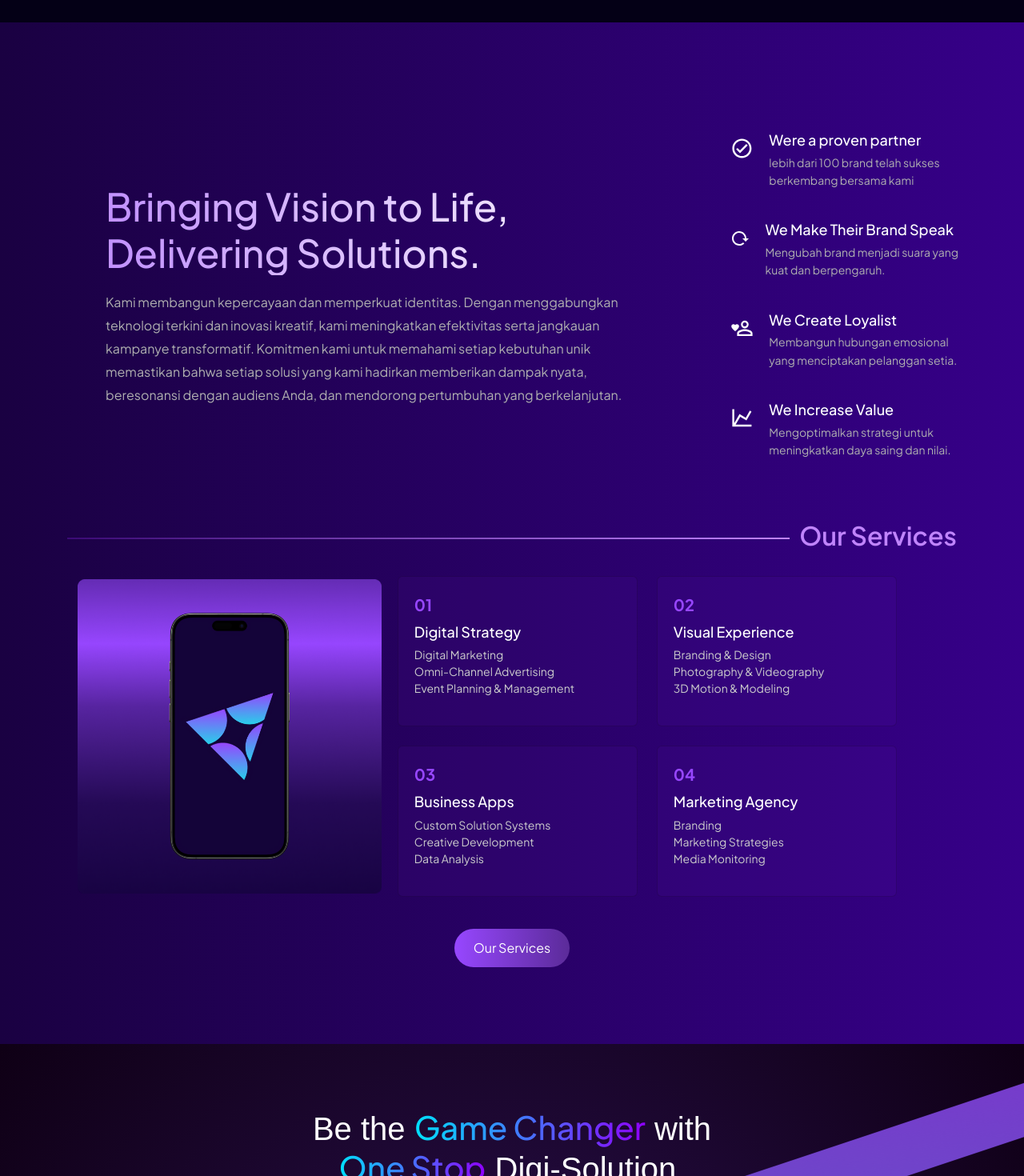
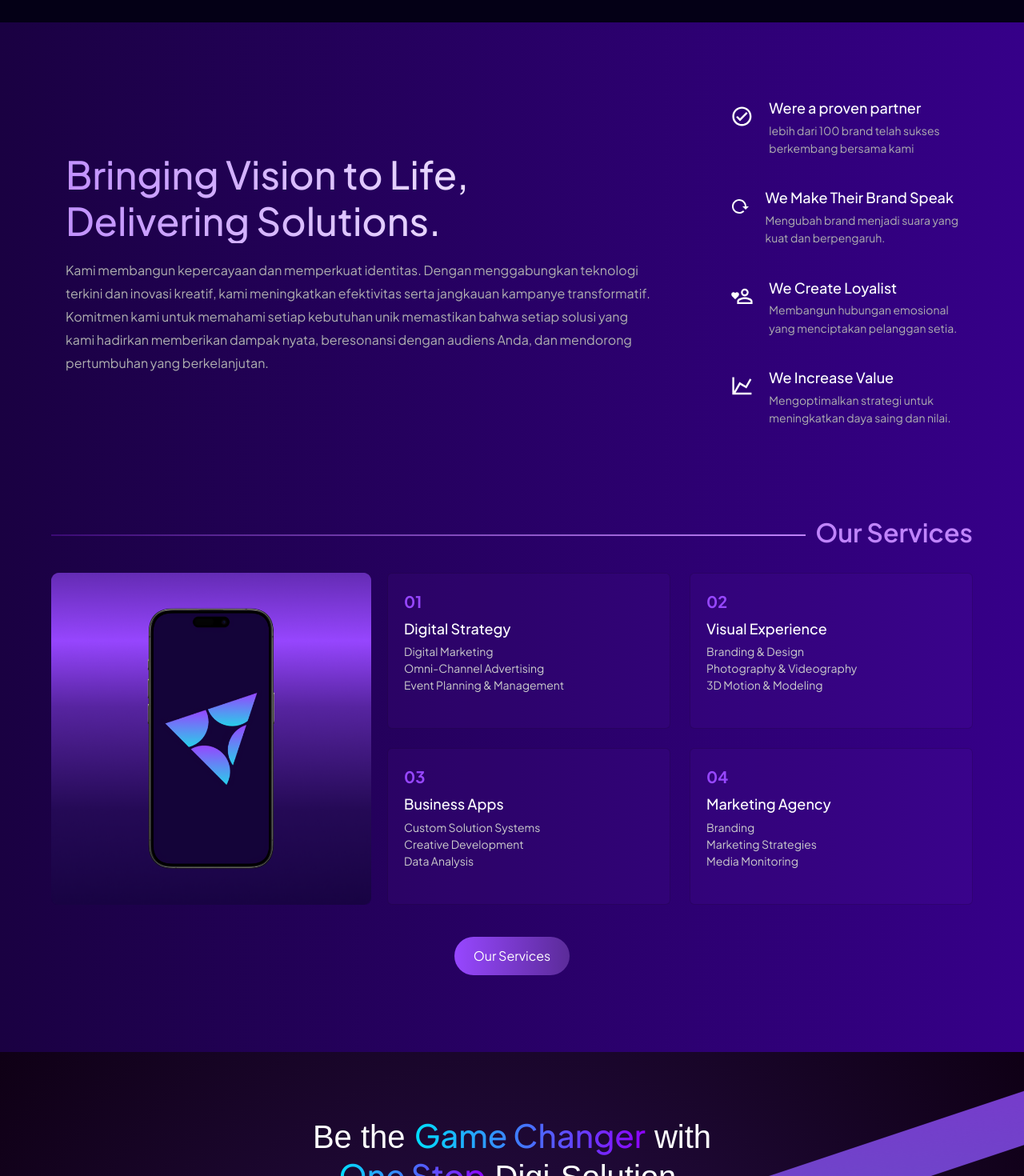
Before and after one commit to Alif8454/akaal-web-new, a Next.js app: page / in a window 1280 px wide. Shown: the part 900-2370 px from the top of the page at 80% size. Built offline with nearby package versions, Linux system fonts and the light colour scheme.

Commit message:
fixing section2

```diff
--- a/src/styles/mobile.css
+++ b/src/styles/mobile.css
@@ -94,8 +94,6 @@
     width: 100%;
     height: 250px;
   }
-
-
 
   .hero-navigation {
     position: absolute;
--- a/src/styles/style.css
+++ b/src/styles/style.css
@@ -3,11 +3,11 @@
   margin: 0;
   padding: 0;
   box-sizing: border-box;
-  font-family: 'Plus Jakarta Sans', 'Inter';
+  font-family: "Plus Jakarta Sans", "Inter";
 }
 
 body {
-  font-family: 'Plus Jakarta Sans', 'Inter';
+  font-family: "Plus Jakarta Sans", "Inter";
   line-height: 1.6;
   color: #333;
   background-color: #f8f9fa;
@@ -183,24 +183,9 @@ body {
 .about-content-image-wrapper {
   position: relative;
   width: 100%;
-  max-width: 1200px;
+  max-width: 1152px;
   aspect-ratio: 12 / 5;
 }
-
-
-
-/* .slide .hero-image {
-  width: 100%;
-  display: flex;
-  justify-content: center;
-}
-
-.slide .hero-image img {
-  width: 100%;
-  height: auto;
-  border-radius: 0;
-  object-fit: cover;
-} */
 /*Hero Section End  */
 
 .section1 {
@@ -220,12 +205,10 @@ body {
   gap: 96px;
   align-items: center;
   justify-content: center;
-  padding: 40px 16px;
 }
 
 .left {
   flex: 1 1 38%;
-  padding-left: 50px;
   margin-right: 0;
 }
 
@@ -286,8 +269,9 @@ body {
 }
 
 /* Section2 */
+/* Section2 */
 .section-heading {
-  max-width: 1200px;
+  max-width: 1152px;
   margin: 0 auto 30px;
   display: flex;
   align-items: center;
@@ -313,9 +297,10 @@ body {
   display: flex;
   justify-content: center;
   width: 100%;
+  margin: 0 auto;
 }
 .section2 {
-  padding: 20px 20px 96px;
+  padding: 96px 24px 96px;
   background: linear-gradient(to right, #1a0142, #360089);
   color: #fff;
   text-align: center;
@@ -331,7 +316,8 @@ body {
 }
 
 .container-section2 {
-  max-width: 1200px;
+  max-width: 1152px;
+  width: 100%;
   margin: 0 auto;
   display: flex;
   align-items: center;
@@ -346,7 +332,7 @@ body {
   align-items: center;
 }
 .iphone-img {
-  width: 95%;
+  width: 100%;
   height: auto;
   max-height: 500px;
   object-fit: contain;
@@ -357,13 +343,15 @@ body {
   display: flex;
   justify-content: flex-start;
   align-items: center;
+  height: 100%;
 }
 
 .card-grid {
   display: grid;
   grid-template-columns: repeat(2, minmax(250px, 1fr));
   gap: 20px;
-  max-width: 100%;
+  width: 100%;
+  height: 100%;
 }
 
 .card {
@@ -373,7 +361,8 @@ body {
   padding: 20px;
   text-align: left;
   color: #ccc;
-  width: 300px;
+  width: 100%;
+  height: 100%;
   transition: all 0.3s ease;
   cursor: pointer;
 }
@@ -447,7 +436,7 @@ body {
 }
 
 .wrapper {
-  max-width: 1200px;
+  max-width: 1152px;
   margin: 0 auto;
   text-align: center;
   position: relative;
@@ -540,7 +529,7 @@ body {
 .section4 .content {
   position: relative;
   z-index: 1;
-  max-width: 1200px;
+  max-width: 1152px;
   margin: 0 auto;
   text-align: left;
 }
@@ -634,19 +623,17 @@ body {
 }
 
 .section5-container {
-  max-width: 1200px;
+  max-width: 1152px;
   margin: 24px;
   margin: 0 auto;
-  padding: 60px 24px;
   width: 100%;
   box-sizing: border-box;
 }
 
 /* title only */
 .title-wraper {
-  max-width: 1200px;
+  max-width: 1152px;
   margin: 0 auto;
-  padding-inline: 44px;
 }
 
 .title {
@@ -677,9 +664,9 @@ body {
   display: flex;
   justify-content: space-between;
   align-items: center;
-  max-width: 1200px;
+  max-width: 1152px;
   margin: 0 auto;
-  padding-inline: 24px;
+  padding: 0px 0px 24px;
   flex-wrap: wrap;
   gap: 20px;
 }
@@ -870,12 +857,12 @@ body {
   grid-template-columns: 1fr 1fr;
   gap: 40px;
   align-items: start;
-  max-width: 1200px;
+  max-width: 1152px;
   margin: 0 auto 60px;
 }
 
 .about-akaal-section .left-text h5 {
- color: #b180f5;
+  color: #b180f5;
   font-size: 20px;
   font-weight: 600;
   margin-bottom: 10px;
@@ -885,7 +872,7 @@ body {
   font-size: 36px;
   font-weight: 700;
   line-height: 1.4;
-  background: linear-gradient(92deg, #FFF 0.37%, #AAECF7 66.57%);
+  background: linear-gradient(92deg, #fff 0.37%, #aaecf7 66.57%);
   background-clip: text;
   -webkit-background-clip: text;
   -webkit-text-fill-color: transparent;
@@ -964,7 +951,7 @@ body {
   align-items: center;
   gap: 40px;
   padding: 60px 20px;
-  max-width: 1200px;
+  max-width: 1152px;
   margin-left: auto;
   margin-right: auto;
   width: 100%;
@@ -1067,7 +1054,7 @@ body {
   display: grid;
   grid-template-columns: repeat(3, 1fr);
   gap: 20px;
-  max-width: 1200px;
+  max-width: 1152px;
   margin: 0 auto;
   padding: 0 16px;
   box-sizing: border-box;
@@ -1081,15 +1068,16 @@ body {
   );
   border: 1px solid rgba(255, 255, 255, 0.2);
   border-radius: 12px;
-   transition:
-    background 0.3s ease,
-    border 0.3s ease,
-    transform 0.3s ease,
+  transition: background 0.3s ease, border 0.3s ease, transform 0.3s ease,
     box-shadow 0.3s ease;
   padding: 20px;
 }
 .mission-card:hover {
-  background: linear-gradient(135deg,rgba(129, 88, 186, 0.67),rgba(124, 69, 207, 0.42));
+  background: linear-gradient(
+    135deg,
+    rgba(129, 88, 186, 0.67),
+    rgba(124, 69, 207, 0.42)
+  );
   cursor: pointer;
   transform: translateY(-8px);
 }
@@ -1121,15 +1109,15 @@ body {
 }
 
 .feature-highlight {
-   display: grid;
-  grid-template-columns: repeat(2, 1fr); /* 2 kolom */
-  grid-template-rows: repeat(2, auto);   /* 2 baris */
+  display: grid;
+  grid-template-columns: repeat(2, 1fr);
+  grid-template-rows: repeat(2, auto);
   gap: 30px;
-  background: linear-gradient(135deg,rgb(59, 16, 100), #6d19bb);
+  background: linear-gradient(135deg, rgb(59, 16, 100), #6d19bb);
   padding: 40px;
   border-radius: 16px;
   color: white;
-  max-width: 1200px;
+  max-width: 1152px;
   margin: 0 auto;
   box-sizing: border-box;
 }
@@ -1138,13 +1126,10 @@ body {
   display: flex;
   gap: 15px;
   align-items: flex-start;
-  transition:
-    background 0.3s ease,
-    border 0.3s ease,
-    transform 0.3s ease,
+  transition: background 0.3s ease, border 0.3s ease, transform 0.3s ease,
     box-shadow 0.3s ease;
 }
-.feature-box:hover{
+.feature-box:hover {
   transform: translateY(-8px);
   cursor: pointer;
 }
```
Lines whose indentation alone changed are shown as unchanged.
